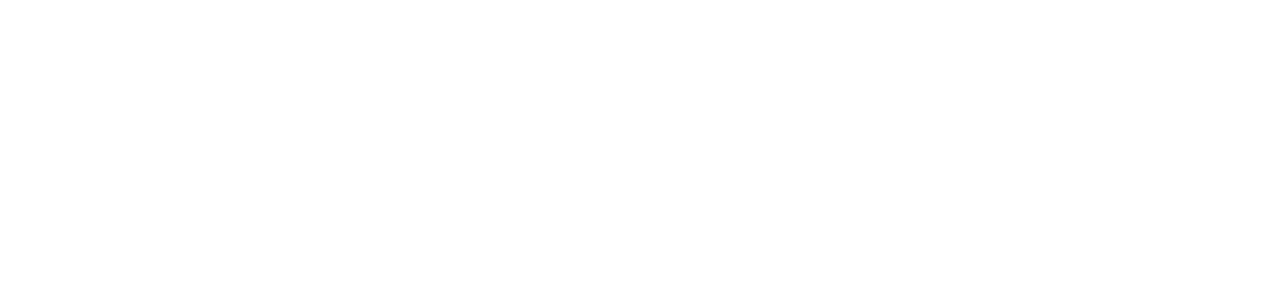
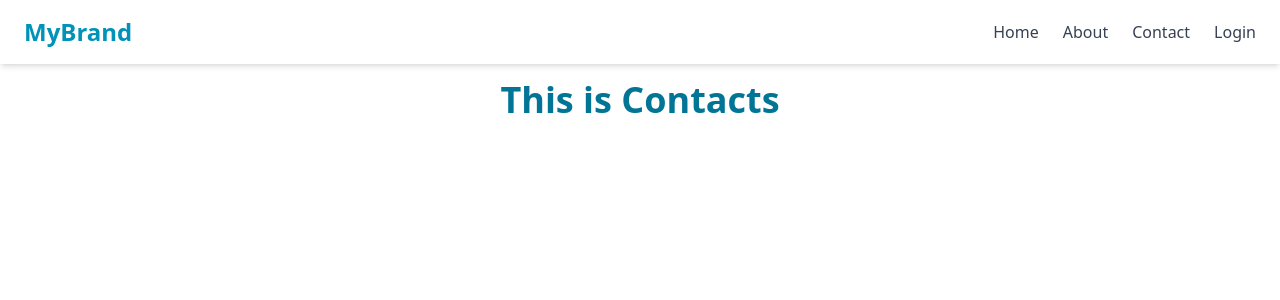
Before and after one commit to bharatroy4D/interview-project, a React (Vite) app: page / in a window 1280 px wide. Shown: the top 300 px of the page. Built offline with nearby package versions, Linux system fonts and the light colour scheme.

Commit message:
route.js component to route.jsx update

```diff
--- a/package.json
+++ b/package.json
@@ -12,6 +12,7 @@
   "dependencies": {
     "@tailwindcss/vite": "^4.1.18",
     "daisyui": "^5.5.14",
+    "lucide-react": "^0.562.0",
     "react": "^19.1.0",
     "react-dom": "^19.1.0",
     "react-router-dom": "^7.12.0",
--- /dev/null
+++ b/src/layout/Root.jsx
@@ -0,0 +1,14 @@
+import React from 'react';
+import Header from '../shared/Header/Header';
+import { Outlet } from 'react-router-dom';
+
+const Root = () => {
+    return (
+        <div>
+            <Header />
+            <Outlet />
+        </div>
+    );
+};
+
+export default Root;
--- a/src/main.jsx
+++ b/src/main.jsx
@@ -1,12 +1,13 @@
 import { StrictMode } from 'react'
 import { createRoot } from 'react-dom/client'
 import './index.css'
-import App from './App.jsx'
+// import App from './App.jsx'
 import { RouterProvider } from 'react-router-dom'
-import router from './route/route.js'
+import router from './route/route'
 
 createRoot(document.getElementById('root')).render(
   <StrictMode>
     <RouterProvider router={router} />
+    {/* <App /> */}
   </StrictMode>,
 )
--- a/src/route/route.js
+++ b/src/route/route.jsx
@@ -1,39 +1,39 @@
-import Main from "../layout/Main";
+import Root from "../layout/Root";
 import Abouts from "../pages/abouts/Abouts";
 import Contacts from "../pages/contacts/Contacts";
 import Home from "../pages/home/Home";
 import Login from "../pages/login/Login";
 import Register from "../pages/register/Register";
 
-const { createBrowserRouter } = require("react-router-dom");
+import { createBrowserRouter } from "react-router-dom";
 
 const router = createBrowserRouter([
     {
         path: '/',
-        element: <Main />,
+        element: <Root />,
         children: [
             {
-                path: "/",
+                path: "/",      // Home
                 element: <Home />
             },
             {
-                path: "/",
+                path: "about",  // 👉 /about
                 element: <Abouts />
             },
             {
-                path: "/",
+                path: "contact", // 👉 /contact
                 element: <Contacts />
             },
             {
-                path: "/",
+                path: "login",   // 👉 /login
                 element: <Login />
             },
             {
-                path: "/",
+                path: "register", // 👉 /register
                 element: <Register />
             },
         ]
+    }
+]);
 
-    }
-])
 export default router;
--- /dev/null
+++ b/src/shared/Header/Header.jsx
@@ -0,0 +1,30 @@
+import React from 'react';
+import { Link } from "react-router-dom";
+import { Menu } from "lucide-react";
+
+const Header = () => {
+    return (
+        <header className="bg-white shadow-md">
+            <div className="container mx-auto px-6 py-4 flex items-center justify-between">
+
+                {/* Logo */}
+                <h1 className="text-2xl font-bold text-cyan-600">MyBrand</h1>
+
+                {/* Desktop Menu */}
+                <nav className="hidden md:flex items-center gap-6 text-gray-700 font-medium">
+                    <Link to="/" className="hover:text-cyan-600 transition">Home</Link>
+                    <Link to="/about" className="hover:text-cyan-600 transition">About</Link>
+                    <Link to="/contact" className="hover:text-cyan-600 transition">Contact</Link>
+                    <Link to="/login" className="hover:text-cyan-600 transition">Login</Link>
+                </nav>
+
+                {/* Mobile Icon */}
+                <div className="md:hidden">
+                    <Menu className="w-7 h-7 text-gray-700" />
+                </div>
+            </div>
+        </header>
+    );
+};
+
+export default Header;
--- a/src/layout/Main.jsx
+++ b/src/shared/footer/Footer.jsx
@@ -1,11 +1,11 @@
 import React from 'react';
 
-const Main = () => {
+const Footer = () => {
     return (
         <div>
-
+            <h1>that is footer</h1>
         </div>
     );
 };
 
-export default Main;
+export default Footer;
```
Also changed, not shown: 1 other file (tests, documents, lock files or other folders).
